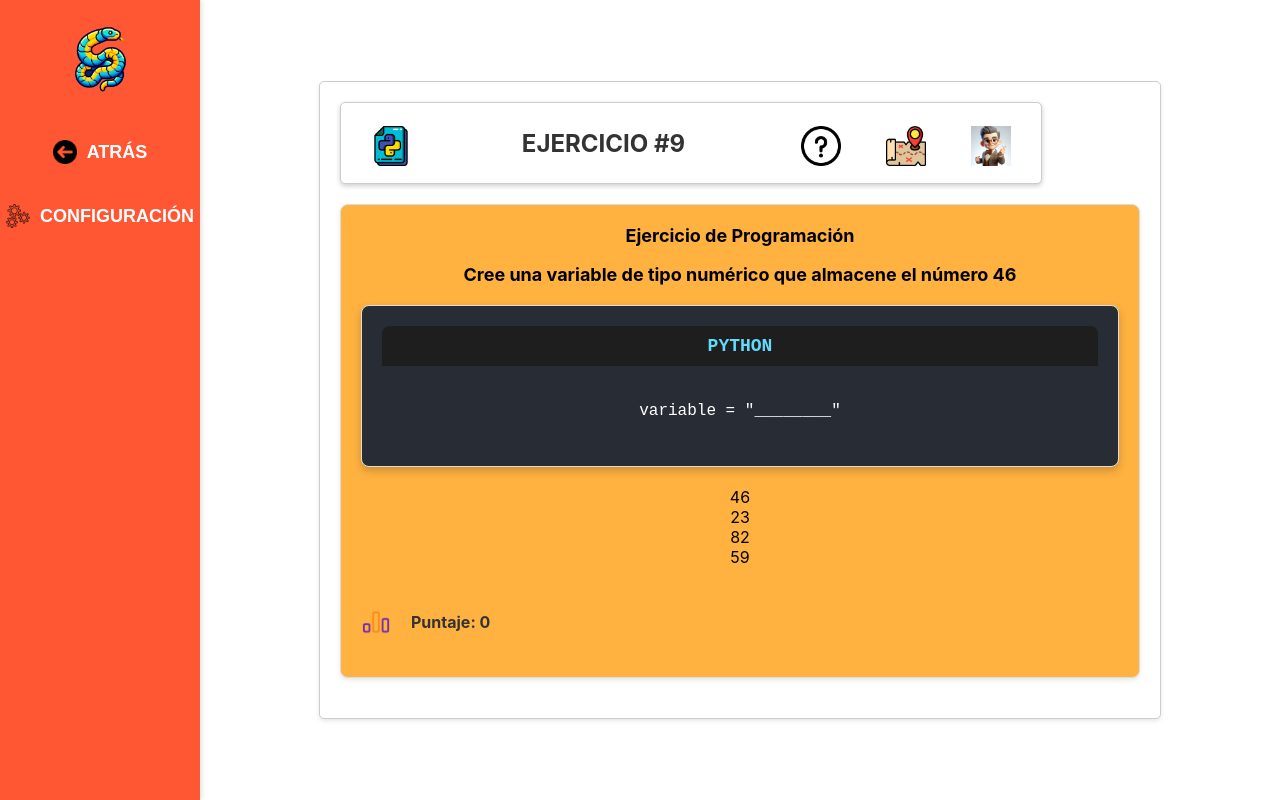
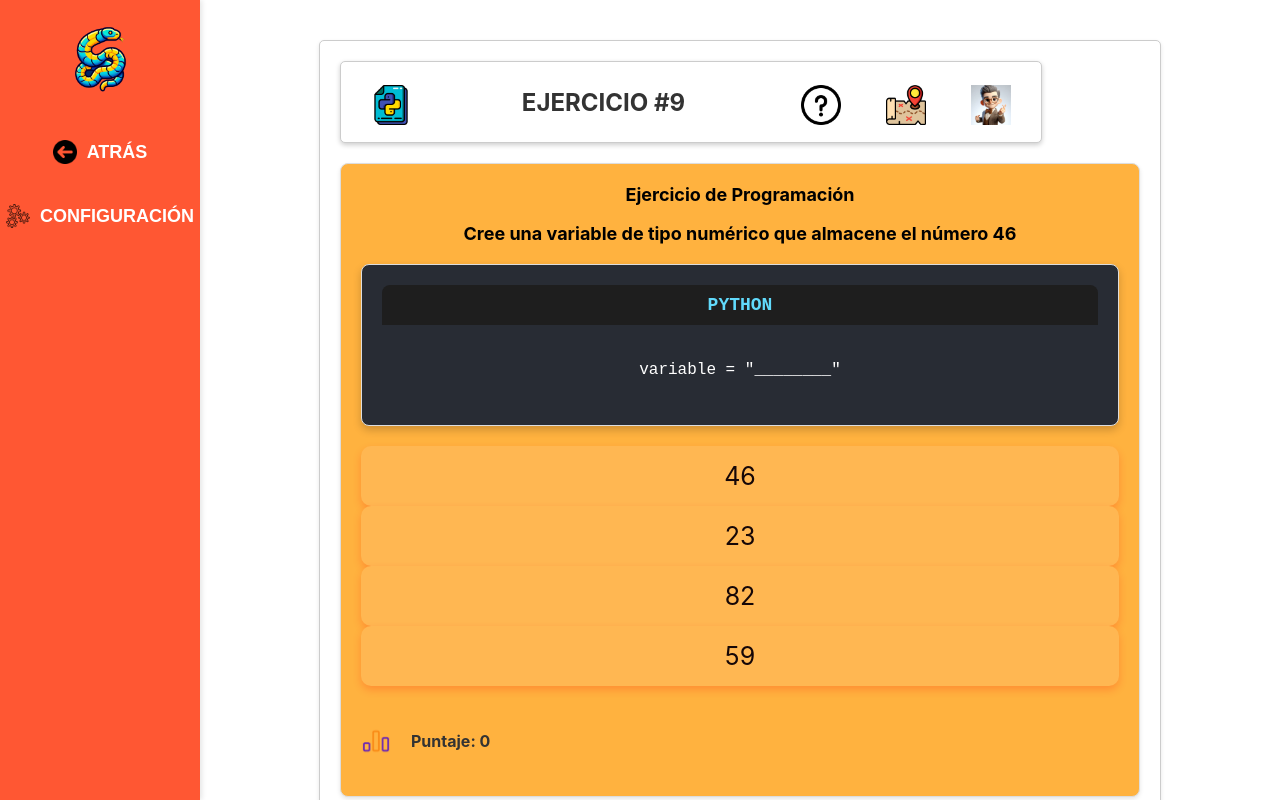
Before and after one commit to JessicaPimentelC/Tesis_python_gamificacion, a React (Create React App) app: page /9 in a window 1280 px wide. Built offline with nearby package versions, Linux system fonts and the light colour scheme.

Commit message:
se hizo mejora modulo 9.js con cambios chimbas

```diff
--- a/src/components/9.js
+++ b/src/components/9.js
@@ -1,6 +1,10 @@
 import React, { useState } from 'react';
 import '../styles/9.css'; // Asegúrate de que la ruta sea correcta
 import { useNavigate } from 'react-router-dom';
+
+// Crea un objeto de audio global para su uso
+const audio = new Audio('/boton.mp3');
+audio.preload = 'auto';
 
 const Nueve = ({ toggleView }) => {
   const [draggedNumber, setDraggedNumber] = useState('');
@@ -35,6 +39,15 @@ const Nueve = ({ toggleView }) => {
 
   const handleDragOver = (e) => {
     e.preventDefault();
+  };
+
+  // Función para reproducir sonido
+  const playSound = () => {
+    audio.currentTime = 0; // Reinicia el tiempo de reproducción para reproducir desde el principio
+    audio.play().catch((error) => {
+      // Maneja errores si ocurren
+      console.error('Error reproduciendo el sonido:', error);
+    });
   };
 
   return (
@@ -99,6 +112,7 @@ const Nueve = ({ toggleView }) => {
                   className="option"
                   draggable
                   onDragStart={() => handleDragStart('46')}
+                  onMouseEnter={playSound} // Reproduce el sonido cuando el cursor está sobre el número
                 >
                   46
                 </div>
@@ -106,6 +120,7 @@ const Nueve = ({ toggleView }) => {
                   className="option"
                   draggable
                   onDragStart={() => handleDragStart('23')}
+                  onMouseEnter={playSound} // Reproduce el sonido cuando el cursor está sobre el número
                 >
                   23
                 </div>
@@ -113,6 +128,7 @@ const Nueve = ({ toggleView }) => {
                   className="option"
                   draggable
                   onDragStart={() => handleDragStart('82')}
+                  onMouseEnter={playSound} // Reproduce el sonido cuando el cursor está sobre el número
                 >
                   82
                 </div>
@@ -120,6 +136,7 @@ const Nueve = ({ toggleView }) => {
                   className="option"
                   draggable
                   onDragStart={() => handleDragStart('59')}
+                  onMouseEnter={playSound} // Reproduce el sonido cuando el cursor está sobre el número
                 >
                   59
                 </div>
--- a/src/styles/9.css
+++ b/src/styles/9.css
@@ -441,3 +441,23 @@
   font-size: 18px;
   font-weight: bold;
 }
+/* Estilo general para las opciones de números */
+.option {
+  background-color: #ffb752; /* Color de fondo */
+  color: #160707; /* Color del texto */
+  padding: 15px 250px; /* Espaciado interno */
+  border-radius: 10px; /* Bordes redondeados */
+  cursor: grab; /* Cursor de arrastre */
+  font-size: 25px; /* Tamaño de fuente */
+  box-shadow: 0 4px 8px rgba(255, 0, 0, 0.2); /* Sombra suave */
+  transition: background-color 0.3s, transform 0.3s; /* Transiciones suaves */
+  display: flex;
+  align-items: center; /* Alineación vertical del texto */
+  justify-content: center; /* Alineación horizontal del texto */
+}
+
+/* Cambio de color y escala al pasar el ratón por encima */
+.option:hover {
+  background-color: #ff8502; /* Color de fondo al pasar el ratón */
+  transform: scale(1.05); /* Escala del cuadro */
+}
```
Also changed, not shown: 1 other file (tests, documents, lock files or other folders).
